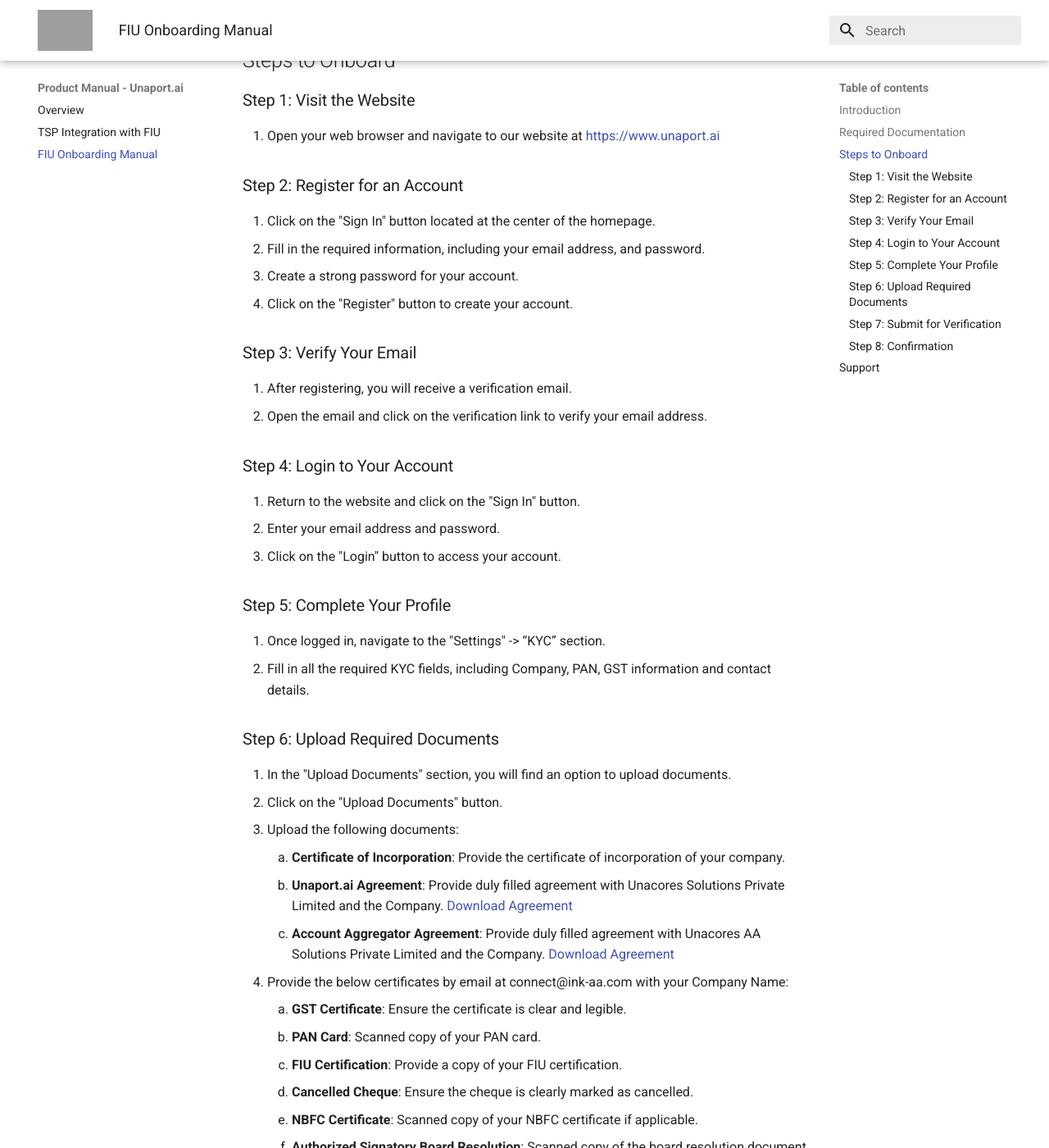
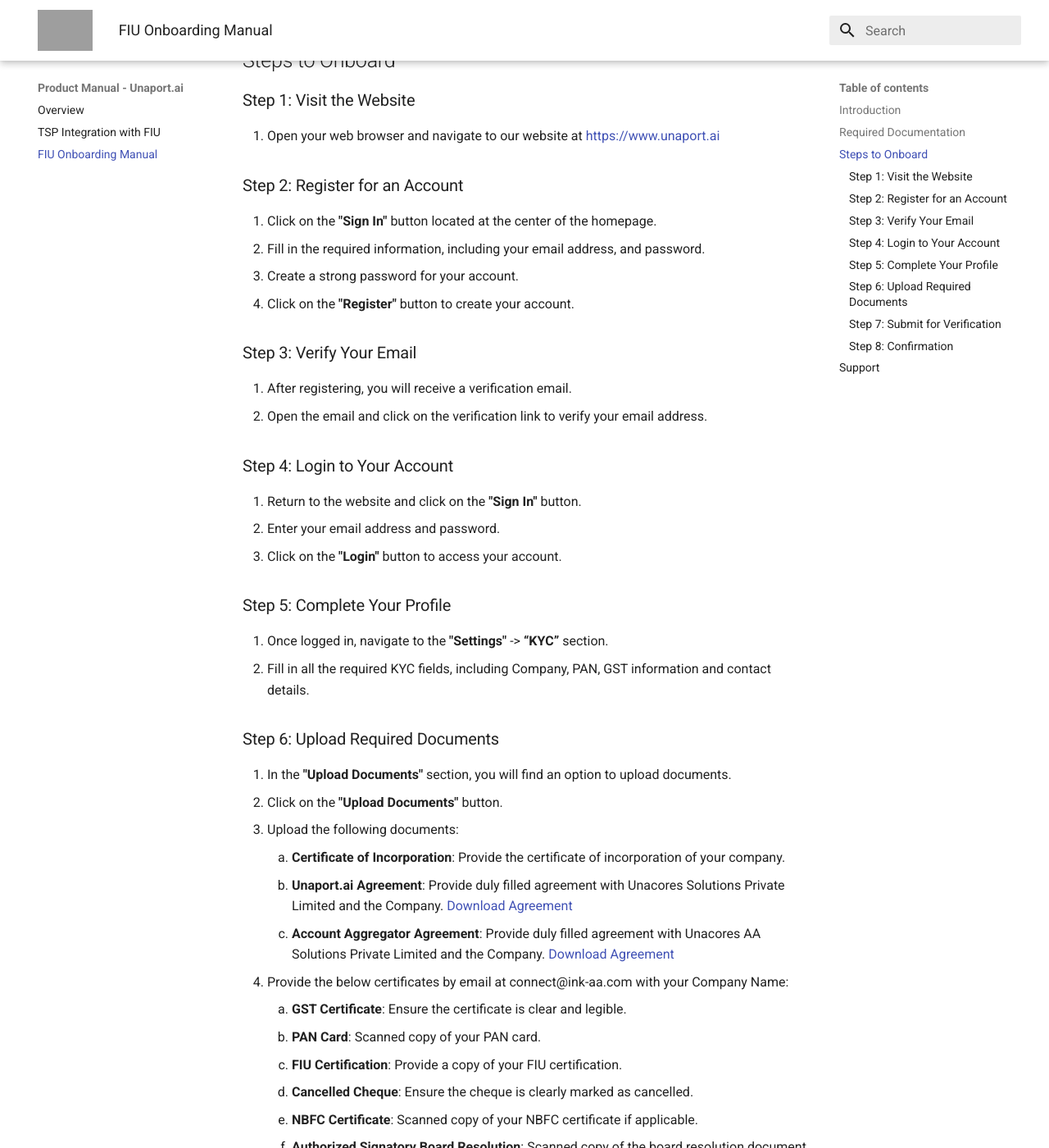
Before and after one commit to Unacores/unaport-docs, an MkDocs documentation site: the page built from docs/fiu_onboarding.md, in a window 1280 px wide and 1400 px high, scrolled down 690 px. Shown: the whole window at 82% size. Built offline with MkDocs 1.6.1 and Material for MkDocs 9.7.7, drawn with Linux system fonts in a browser that asks for light colours; some of the changed text lies outside the part shown; grey boxes are pictures that could not be loaded.

Commit message:
formatting bold

```diff
--- a/docs/fiu_onboarding.md
+++ b/docs/fiu_onboarding.md
@@ -21,27 +21,27 @@
 1. Open your web browser and navigate to our website at [https://www.unaport.ai](https://www.unaport.ai)
 
 ### Step 2: Register for an Account
-1. Click on the "Sign In" button located at the center of the homepage.
+1. Click on the **"Sign In"** button located at the center of the homepage.
 2. Fill in the required information, including your email address, and password.
 3. Create a strong password for your account.
-4. Click on the "Register" button to create your account.
+4. Click on the **"Register"** button to create your account.
 
 ### Step 3: Verify Your Email
 1. After registering, you will receive a verification email.
 2. Open the email and click on the verification link to verify your email address.
 
 ### Step 4: Login to Your Account
-1. Return to the website and click on the "Sign In" button.
+1. Return to the website and click on the **"Sign In"** button.
 2. Enter your email address and password.
-3. Click on the "Login" button to access your account.
+3. Click on the **"Login"** button to access your account.
 
 ### Step 5: Complete Your Profile
-1. Once logged in, navigate to the "Settings" -> “KYC” section.
+1. Once logged in, navigate to the **"Settings"** -> **“KYC”** section.
 2. Fill in all the required KYC fields, including Company, PAN, GST information and contact details.
 
 ### Step 6: Upload Required Documents
-1. In the "Upload Documents" section, you will find an option to upload documents.
-2. Click on the "Upload Documents" button.
+1. In the **"Upload Documents"** section, you will find an option to upload documents.
+2. Click on the **"Upload Documents"** button.
 3. Upload the following documents:
       1. **Certificate of Incorporation**: Provide the certificate of incorporation of your company.
       2. **Unaport.ai Agreement**: Provide duly filled agreement with Unacores Solutions Private Limited and the Company. [Download Agreement](https://sandbox-fiu-public-docs.s3.ap-south-1.amazonaws.com/FIU-Onboarding-Docs/Unaport+Agreement.docx)
@@ -56,7 +56,7 @@
       6. **Authorized Signatory Board Resolution**: Scanned copy of the board resolution document authorizing the signatory.
 
 ### Step 7: Submit for Verification
-1. After uploading all the required documents, click on the "Submit for Verification" button.
+1. After uploading all the required documents, click on the **"Submit for Verification"** button.
 2. Your documents will be reviewed by our team. This process may take a few days.
 
 ### Step 8: Confirmation
@@ -64,4 +64,4 @@
 2. You can now access all the LIVE features and services available to Financial Information Users on our website.
 
 ## Support
-If you encounter any issues during the onboarding process or need assistance, please contact our support team at [connect@ink-aa.com](mailto:connect@ink-aa.com) or [+91 73048 06127](tel:+917304806127).
+If you encounter any issues during the onboarding process or need assistance, please contact our support team at **[connect@ink-aa.com](mailto:connect@ink-aa.com)** or **[+91 73048 06127](tel:+917304806127)**.
```
